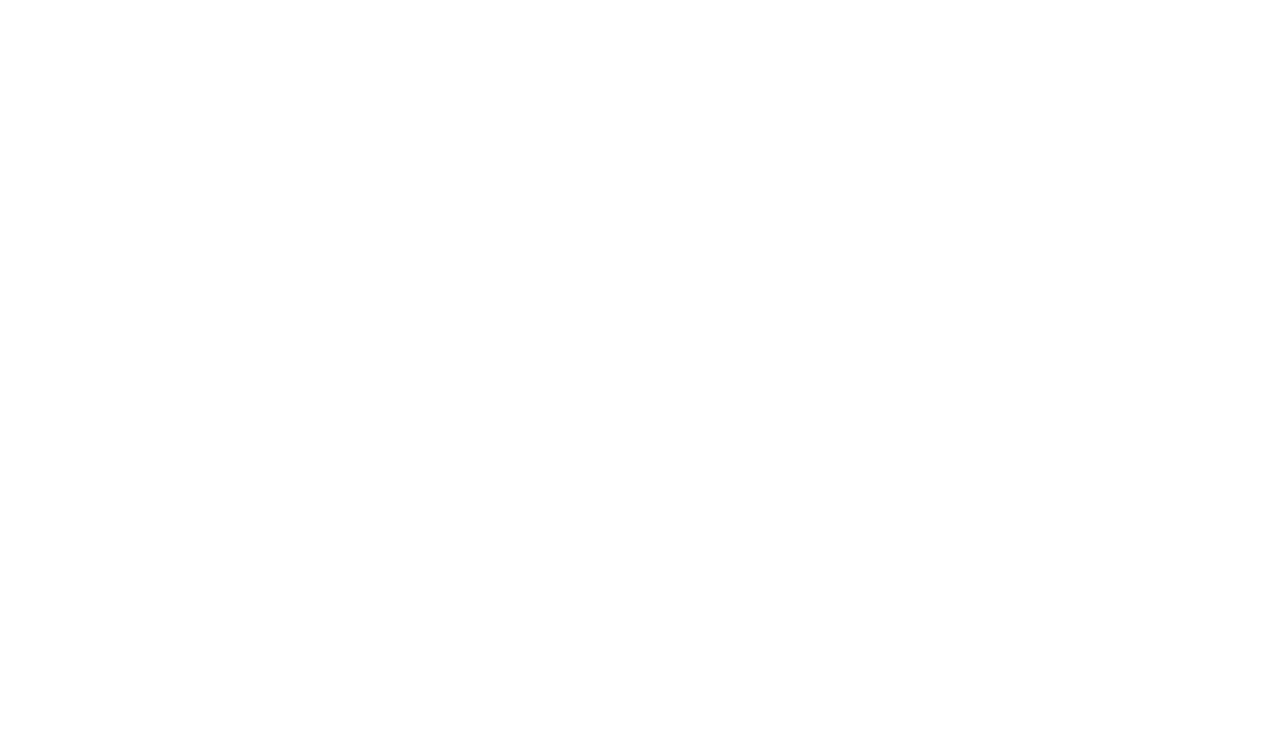
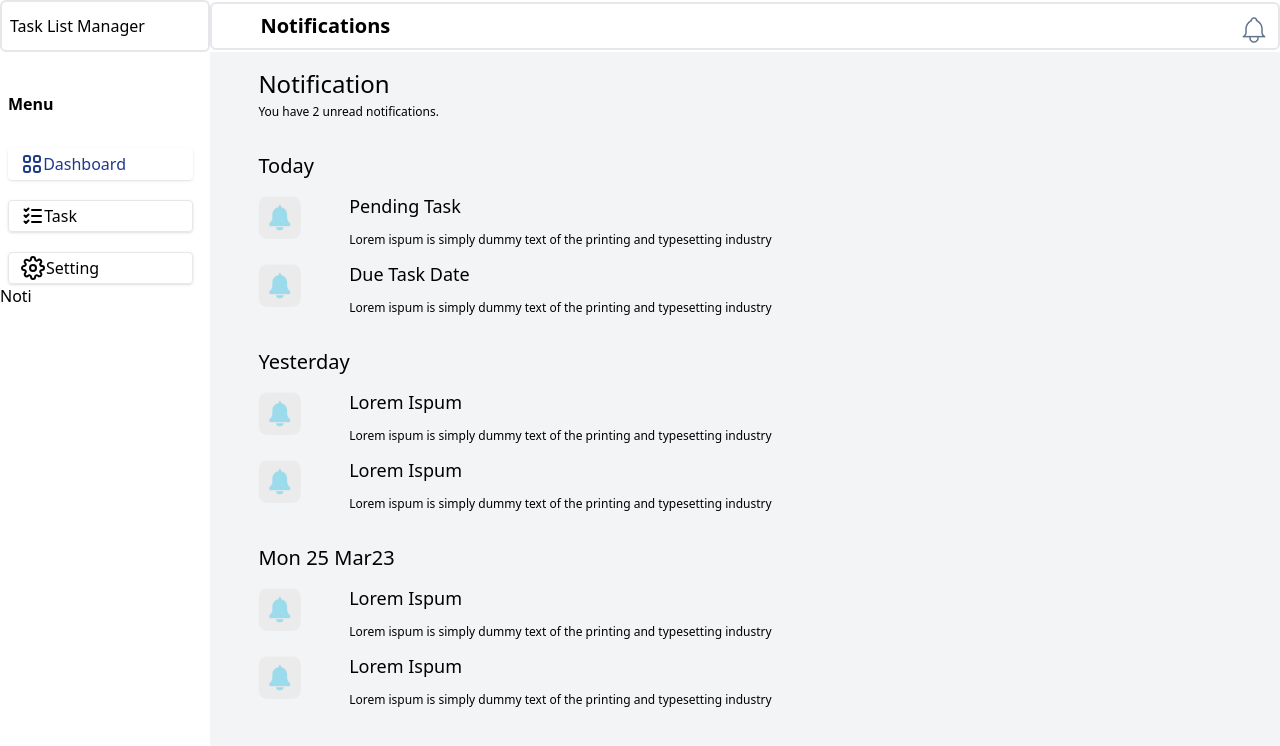
Before and after one commit to Hammad4457/Authentication, a React (Vite) app in the folder Authentication/: page /Notifications in a window 1280 px wide. Before the commit this address had no page. Shown: the top 746 px of the page. Built offline with nearby package versions, Linux system fonts and the light colour scheme.

Commit message:
Feat:"Notification Added"

```diff
--- a/Authentication/src/App.jsx
+++ b/Authentication/src/App.jsx
@@ -9,6 +9,7 @@
 import AdminBoard from "./Dashboard/AdminDashboard";
 import Users from "./Dashboard/Users";
 import Task from "./Tasks/Task";
+import Notification from "./Notification/Notification";
 import { BrowserRouter as Router, Routes, Route } from "react-router-dom";
 
 function App() {
@@ -24,6 +25,7 @@
         <Route path="/Dashboard" element={<AdminBoard />} />
         <Route path="/Users" element={<Users />} />
         <Route path="/Task" element={<Task />} />
+        <Route path="/Notifications" element={<Notification />} />
       </Routes>
     </Router>
   );
--- a/Authentication/src/General Components/Header.jsx
+++ b/Authentication/src/General Components/Header.jsx
@@ -10,7 +10,7 @@
           </h1>
         </div>
         <div className="ml-auto flex items-center justify-center w-[84.4%] bg-white-100 h-12 border-2 rounded-md content-center">
-          <h2 className="font-bold text-left px-3">{pageName}</h2>
+          <h2 className="font-bold text-left px-12 text-xl">{pageName}</h2>
           <img className="mt-2 mr-2 ml-auto" src="src\assets\bell.png"></img>
         </div>
       </div>
--- a/Authentication/src/General Components/MenuComponent.jsx
+++ b/Authentication/src/General Components/MenuComponent.jsx
@@ -1,11 +1,7 @@
 import React from "react";
 import { Link } from "react-router-dom";
 
-function MenuComponent({ color1, color2, color3 }) {
-  // let task = true;
-  // if (taskBoolean) {
-  //   task = false;
-  // }
+function MenuComponent({ color1, color2, color3, userOff }) {
   return (
     <div className="relative ">
       <h2 className="font-bold mt-10 mx-2">Menu</h2>
@@ -29,7 +25,7 @@
           <span className={`mr-8 text-${color1}`}>Dashboard</span>
         </button>
       </Link>
-
+      {!userOff && (
         <Link to={"/Users"}>
           <button
             className={`relative h-8 mx-2 w-[88%] shadow mt-5 rounded  border  `}
@@ -49,6 +45,7 @@
             <span className={`mr-20 text-${color2}`}>User</span>
           </button>
         </Link>
+      )}
 
       <Link to={"/Task"}>
         <button
@@ -93,6 +90,9 @@
         </svg>
         <span className="mr-14">Setting</span>
       </button>
+      <Link to="/Notifications">
+        <button>Noti</button>
+      </Link>
     </div>
   );
 }
--- /dev/null
+++ b/Authentication/src/Notification/Notification.jsx
@@ -0,0 +1,102 @@
+import React from "react";
+import Header from "../General Components/Header";
+import MenuComponent from "../General Components/MenuComponent";
+function Notification() {
+  return (
+    <div>
+      <Header pageName="Notifications"></Header>
+      <div className="flex h-auto">
+        <div className="flex h-screen w-[16.6%] ">
+          <MenuComponent color1="blue-900" userOff={true}></MenuComponent>
+        </div>
+        <div className="w-[84.4%] border-1 bg-gray-100">
+          <div></div>
+          <h1 className="text-2xl px-12 mt-4">Notification</h1>
+          <p className="text-xs mt-1 px-12">You have 2 unread notifications.</p>
+          <h1 className="text-xl px-12 mt-8">Today</h1>
+          <div className=" mt-2 flex">
+            <img
+              className="w-[4%] h-[28%]  mx-12 mt-2"
+              src="src\assets\Notification.png"
+            ></img>
+            <div>
+              <p className=" text-lg text-black-900 mt-1 flex">Pending Task</p>
+              <p className="text-xs mt-3">
+                Lorem ispum is simply dummy text of the printing and typesetting
+                industry
+              </p>
+            </div>
+          </div>
+          <div className=" mt-2 flex">
+            <img
+              className="w-[4%] h-[28%]  mx-12 mt-2"
+              src="src\assets\Notification.png"
+            ></img>
+            <div>
+              <p className=" text-lg text-black-900 mt-1 flex">Due Task Date</p>
+              <p className="text-xs mt-3">
+                Lorem ispum is simply dummy text of the printing and typesetting
+                industry
+              </p>
+            </div>
+          </div>
+          <h1 className="text-xl px-12 mt-8">Yesterday</h1>
+          <div className=" mt-2 flex">
+            <img
+              className="w-[4%] h-[28%]  mx-12 mt-2"
+              src="src\assets\Notification.png"
+            ></img>
+            <div>
+              <p className=" text-lg text-black-900 mt-1 flex">Lorem Ispum</p>
+              <p className="text-xs mt-3">
+                Lorem ispum is simply dummy text of the printing and typesetting
+                industry
+              </p>
+            </div>
+          </div>
+          <div className=" mt-2 flex">
+            <img
+              className="w-[4%] h-[28%]  mx-12 mt-2"
+              src="src\assets\Notification.png"
+            ></img>
+            <div>
+              <p className=" text-lg text-black-900 mt-1 flex">Lorem Ispum</p>
+              <p className="text-xs mt-3">
+                Lorem ispum is simply dummy text of the printing and typesetting
+                industry
+              </p>
+            </div>
+          </div>
+          <h1 className="text-xl px-12 mt-8">Mon 25 Mar23</h1>
+          <div className=" mt-2 flex">
+            <img
+              className="w-[4%] h-[28%]  mx-12 mt-2"
+              src="src\assets\Notification.png"
+            ></img>
+            <div>
+              <p className=" text-lg text-black-900 mt-1 flex">Lorem Ispum</p>
+              <p className="text-xs mt-3">
+                Lorem ispum is simply dummy text of the printing and typesetting
+                industry
+              </p>
+            </div>
+          </div>
+          <div className=" mt-2 flex">
+            <img
+              className="w-[4%] h-[28%]  mx-12 mt-2"
+              src="src\assets\Notification.png"
+            ></img>
+            <div>
+              <p className=" text-lg text-black-900 mt-1 flex">Lorem Ispum</p>
+              <p className="text-xs mt-3">
+                Lorem ispum is simply dummy text of the printing and typesetting
+                industry
+              </p>
+            </div>
+          </div>
+        </div>
+      </div>
+    </div>
+  );
+}
+export default Notification;
--- a/Authentication/src/Tasks/Task.jsx
+++ b/Authentication/src/Tasks/Task.jsx
@@ -5,7 +5,7 @@
 function Task() {
   return (
     <div>
-      <Header></Header>
+      <Header pageName="Tasks"></Header>
       <div className="flex h-auto">
         <div className="flex h-screen w-[16.6%] ">
           <MenuComponent color3={"blue-700"}></MenuComponent>
```
Also changed, not shown: Authentication/src/assets/Notification.png (added). Lines whose indentation alone changed are shown as unchanged.
